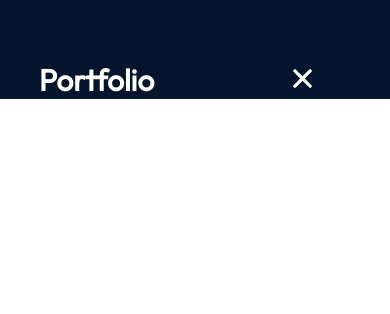
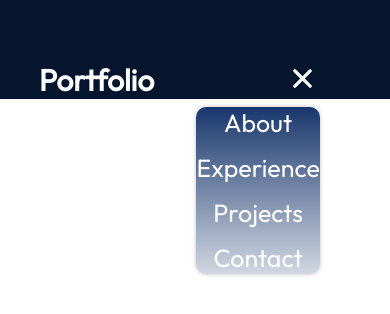
Before and after one commit to CPoooo/professional-portfolio, a React (Vite) app in the folder Professional Portfolio/: page / in a window 390 px wide. Both pictures are taken after a click on the picture 302 px from the left and 78 px from the top of the page. Shown: the top 314 px of the page. Built offline with nearby package versions, Linux system fonts and the light colour scheme.

Commit message:
navbar complete

```diff
--- a/Professional Portfolio/src/components/Navbar/Navbar.jsx
+++ b/Professional Portfolio/src/components/Navbar/Navbar.jsx
@@ -22,7 +22,8 @@
           alt="menu-button"
           onClick={() => setMenuOpen(!menuOpen)}
         />
-        <ul className={styles.menuItems}>
+        <ul className={`${styles.menuItems} ${menuOpen && styles.menuOpen}`}
+        onClick={() => setMenuOpen(false)}>
           <li>
             <a href="#about">About</a>
           </li>
--- a/Professional Portfolio/src/components/Navbar/Navbar.module.css
+++ b/Professional Portfolio/src/components/Navbar/Navbar.module.css
@@ -74,4 +74,9 @@
         padding: 24px, 33px;
         box-shadow: 0 0 4px 0 rgba(0, 0, 0, 0.25);
     }
+
+    .menuOpen {
+        display: flex;
+        z-index: 1;
+    }
 }
```
